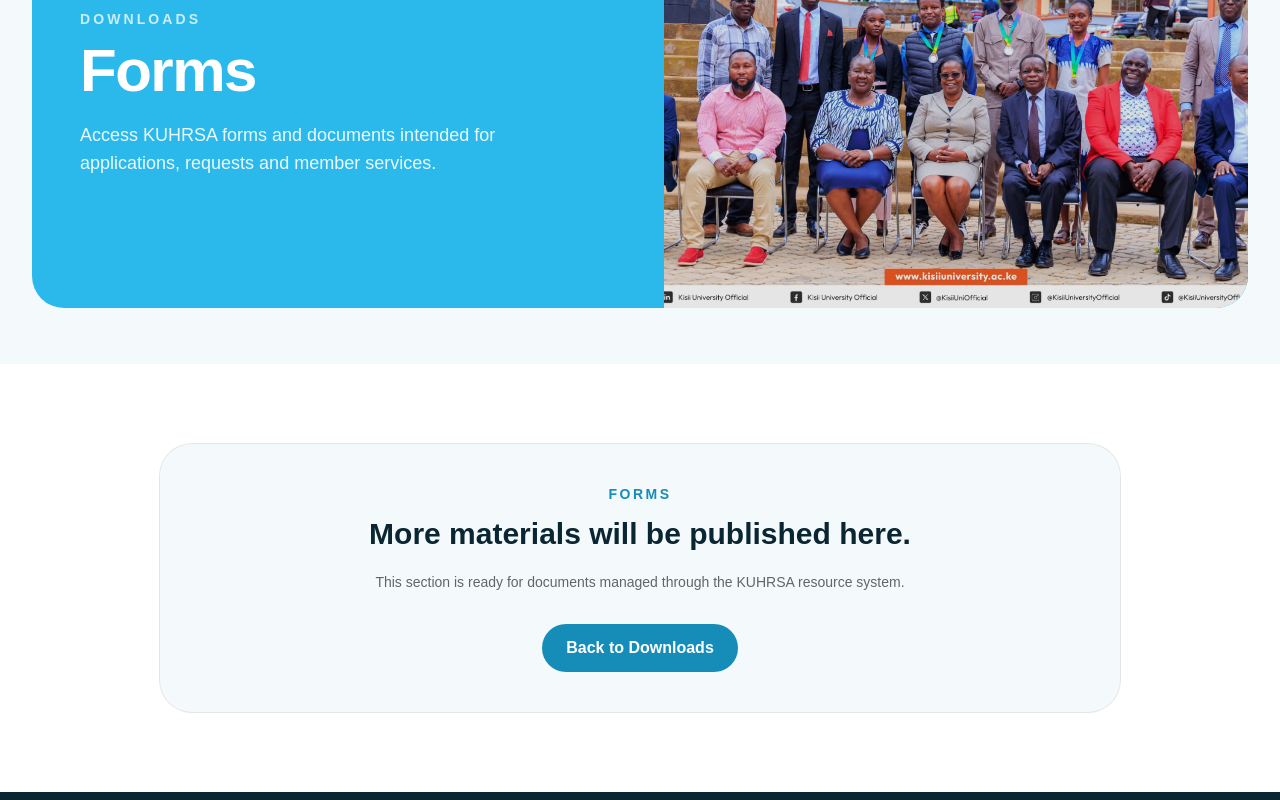
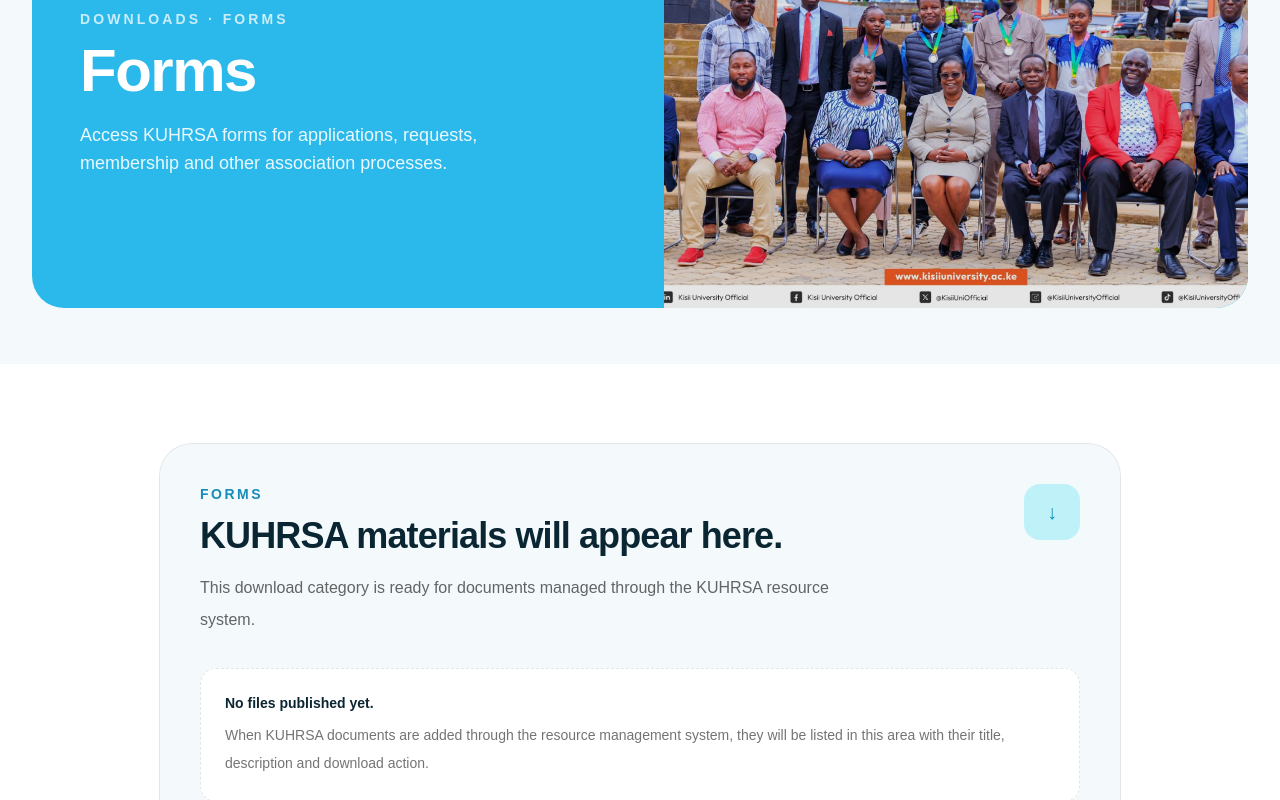
Before and after one commit to hlestakovjames/kuhrsa-frontend, a Next.js app: page /resources/downloads/forms in a window 1280 px wide. Shown: the part 300-1100 px from the top of the page. Built offline with nearby package versions, Linux system fonts and the light colour scheme.

Commit message:
refine: improve downloads category pages

```diff
--- a/app/(public)/resources/downloads/[type]/page.tsx
+++ b/app/(public)/resources/downloads/[type]/page.tsx
@@ -5,28 +5,33 @@ import PageHero from "@/components/site/PageHero";
 const typeData = {
   forms: {
     title: "Forms",
+    eyebrow: "Downloads · Forms",
     description:
-      "Access KUHRSA forms and documents intended for applications, requests and member services.",
+      "Access KUHRSA forms for applications, requests, membership and other association processes.",
   },
   documents: {
     title: "Documents",
+    eyebrow: "Downloads · Documents",
     description:
       "Browse official KUHRSA documents and reference materials.",
   },
   guides: {
     title: "Guides",
+    eyebrow: "Downloads · Guides",
     description:
-      "Find practical guides and instructional materials.",
+      "Find practical guides and instructional materials published by KUHRSA.",
   },
   templates: {
     title: "Templates",
+    eyebrow: "Downloads · Templates",
     description:
-      "Access reusable KUHRSA templates and document formats.",
+      "Access reusable KUHRSA templates and approved document formats.",
   },
   policies: {
     title: "Policies",
+    eyebrow: "Downloads · Policies",
     description:
-      "Review published KUHRSA policies and procedures.",
+      "Review KUHRSA policies, procedures and governance-related materials.",
   },
 };
 
@@ -43,8 +48,7 @@ export default async function DownloadTypePage({
 }) {
   const { type } = await params;
 
-  const category =
-    typeData[type as keyof typeof typeData];
+  const category = typeData[type as keyof typeof typeData];
 
   if (!category) {
     notFound();
@@ -53,35 +57,64 @@ export default async function DownloadTypePage({
   return (
     <>
       <PageHero
-        eyebrow="Downloads"
+        eyebrow={category.eyebrow}
         title={category.title}
         description={category.description}
         image="/images/kuhrsa/general/HR.jpeg"
-        imageAlt={category.title}
+        imageAlt={`KUHRSA ${category.title.toLowerCase()}`}
       />
 
       <section className="bg-white">
         <div className="mx-auto max-w-5xl px-5 py-16 lg:px-8 lg:py-20">
-          <div className="rounded-[2rem] bg-[#F4FAFC] p-10 text-center ring-1 ring-black/10">
+          <div className="rounded-[2rem] bg-[#F4FAFC] p-8 ring-1 ring-black/10 md:p-10">
+            <div className="flex flex-col gap-6 md:flex-row md:items-start md:justify-between">
+              <div className="max-w-2xl">
                 <p className="text-sm font-black uppercase tracking-[0.18em] text-[#168DB8]">
                   {category.title}
                 </p>
 
-            <h2 className="mt-3 text-3xl font-black text-[#0B2633]">
-              More materials will be published here.
+                <h2 className="mt-3 text-3xl font-black tracking-tight text-[#0B2633] md:text-4xl">
+                  KUHRSA materials will appear here.
                 </h2>
 
-            <p className="mt-4 text-sm leading-7 text-black/60">
-              This section is ready for documents managed through the KUHRSA
-              resource system.
+                <p className="mt-4 leading-8 text-black/60">
+                  This download category is ready for documents managed
+                  through the KUHRSA resource system.
+                </p>
+              </div>
+
+              <div className="flex h-14 w-14 shrink-0 items-center justify-center rounded-2xl bg-[#BFF2F8] text-[#168DB8]">
+                <span className="text-xl font-black">↓</span>
+              </div>
+            </div>
+
+            <div className="mt-8 rounded-2xl border border-dashed border-black/10 bg-white p-6">
+              <p className="text-sm font-bold text-[#0B2633]">
+                No files published yet.
               </p>
 
+              <p className="mt-2 text-sm leading-7 text-black/55">
+                When KUHRSA documents are added through the resource
+                management system, they will be listed in this area with
+                their title, description and download action.
+              </p>
+            </div>
+
+            <div className="mt-8 flex flex-wrap gap-3">
               <Link
                 href="/resources/downloads"
-              className="mt-7 inline-flex rounded-full bg-[#168DB8] px-6 py-3 font-bold text-white transition hover:bg-[#0B2633]"
+                className="rounded-full bg-[#168DB8] px-6 py-3 font-bold text-white transition hover:bg-[#0B2633]"
               >
                 Back to Downloads
               </Link>
+
+              <Link
+                href="/resources"
+                className="rounded-full bg-white px-6 py-3 font-bold text-[#0B2633] ring-1 ring-black/10 transition hover:bg-[#F4FAFC]"
+              >
+                Resources Home
+              </Link>
+            </div>
           </div>
         </div>
       </section>
```
Lines whose indentation alone changed are shown as unchanged.
